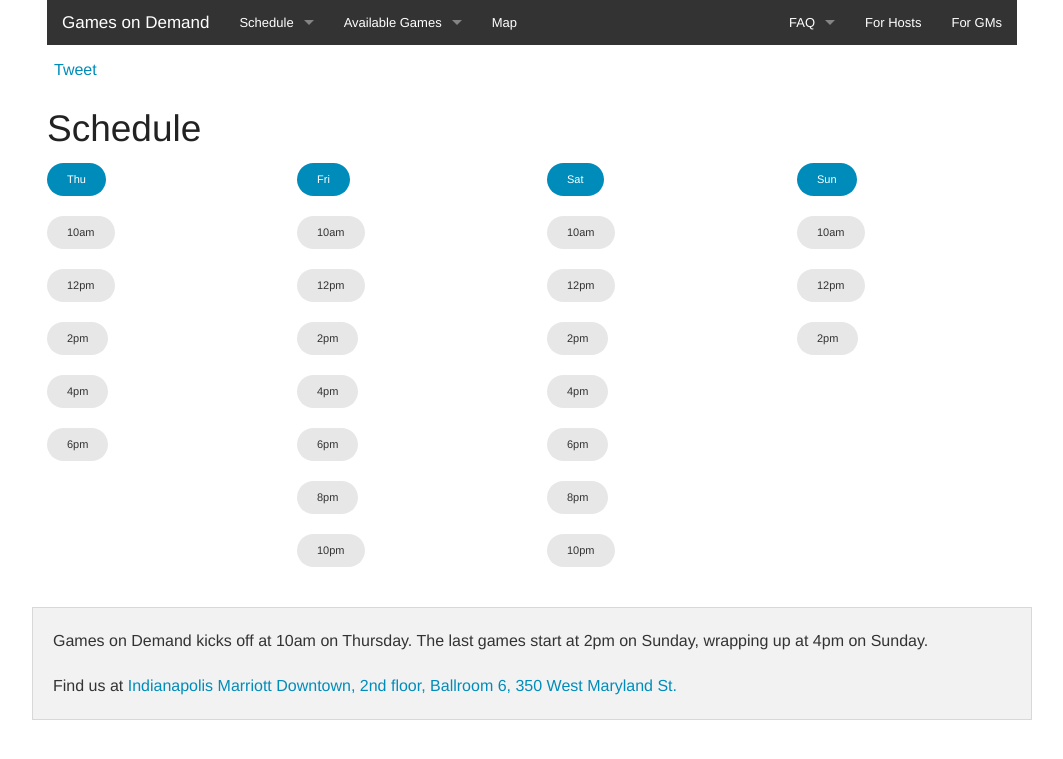
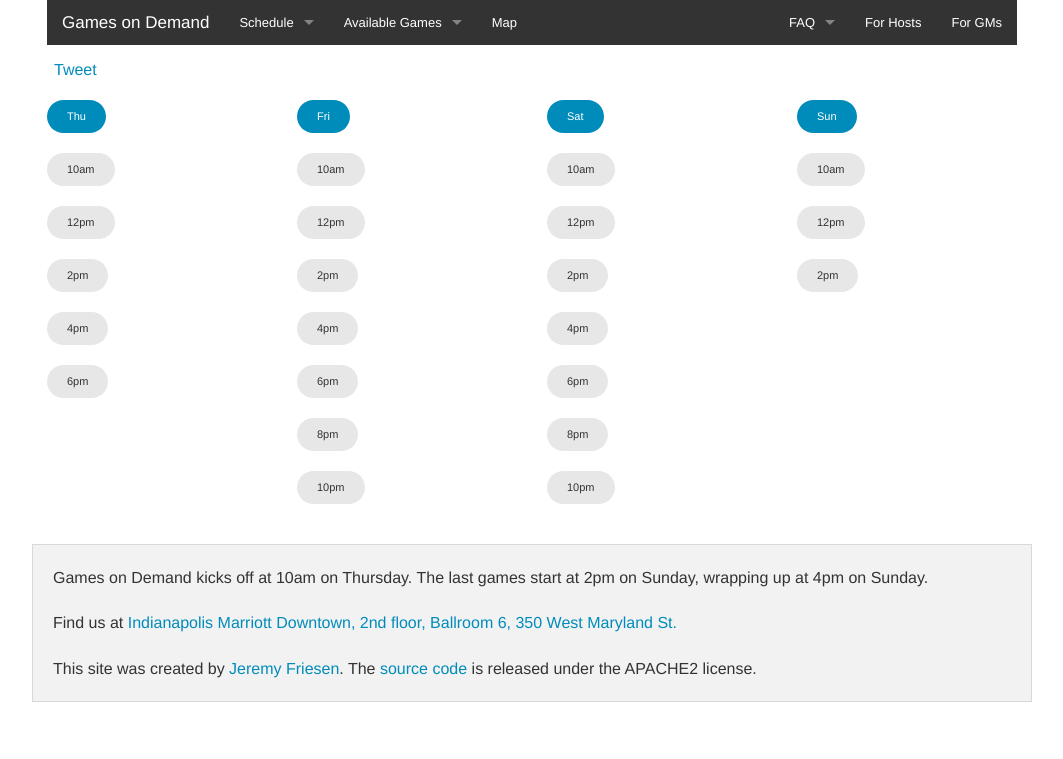
Before and after one commit to gamesondemand/gamesondemand.github.io, a Jekyll site: the page built from index.html, in a window 1280 px wide. Shown: the top 759 px of the page, without its empty margins (108-1171 px from the left). Built offline with Jekyll 4.4.1, drawn with Linux system fonts in a browser that asks for light colours; Markdown is read by kramdown in place of the engine named in the settings; comment, search, counter and statistics services are not loaded.

Commit message:
Adding a proper footer

```diff
--- /dev/null
+++ b/_includes/footer.html
@@ -0,0 +1,14 @@
+<p itemprop="text">
+  <span itemprop="organizer">Games on Demand</span>
+  <meta itemprop="startDate" content="2014-08-14">
+  <meta itemprop="duration" content="2014-08-14T10:00:00-0400/P4D">
+  <meta itemprop="endDate" content="2014-08-17">
+  kicks off at <date itemprop="doorTime" datetime="2014-08-14T10:00:00-0400">10am on Thursday</date>.
+  The last games start <date datetime="2014-08-17T14:00:00-0400">at 2pm on Sunday</date>, wrapping up <date itemprop="endDate" datetime="2014-08-17T16:00:00-0400">at 4pm on Sunday</date>.
+</p>
+<p itemprop="location" itemscope="" itemtype="http://schema.org/EventVenue">Find us at
+  <a target="_blank" href="https://www.google.com/maps/place/350+W+Maryland+St,+Indianapolis,+IN+46225/@39.7662266,-86.164766,18z/data=!4m2!3m1!1s0x886b50ba9cb559e7:0xae912acda532d288"><span itemprop="name">Indianapolis Marriott Downtown</span>, <span itemprop="description">2nd floor, Ballroom 6, 350 West Maryland St.</span></a>
+  <meta itemprop="address" content="350 West Maryland Street, Indianapolis, IN 46225 USA">
+</p>
+
+<p>This site was created by <a itemprop="author" href="http://plus.google.com/+JeremyFriesen?rel=author">Jeremy Friesen</a>. The <a itemprop="relatedLink" href="http://github.com/gamesondemand/gamesondemand.github.io">source code</a> is released under the APACHE2 license.</p>
--- a/_layouts/default.html
+++ b/_layouts/default.html
@@ -52,6 +52,8 @@
       js.src = "//connect.facebook.net/en_US/sdk.js#xfbml=1&version=v2.0";
       fjs.parentNode.insertBefore(js, fjs);
     }(document, 'script', 'facebook-jssdk'));</script>
+    <div itemscope itemtype="http://schema.org/SocialEvent">
+
       <div class="row">
         <header class="large-12 columns header">
           {% include navigation.html %}
@@ -64,6 +66,13 @@
         </section>
       </div>
 
+      <div class="row site-wide-footer">
+        <footer class="site-wide-footer footer large-12 columns panel">
+          {% include footer.html %}
+        </footer>
+      </div>
+
+    </div>
     <!-- Place this tag after the last +1 button tag. -->
     <script type="text/javascript">
       (function() {
--- a/index.html
+++ b/index.html
@@ -4,7 +4,6 @@
 description: List of Time Slots and Days for Games on Demand
 ---
 
-<h2 id="schedule">Schedule</h2>
 <div itemscope itemtype="http://schema.org/SocialEvent">
   <div class="row schedule">
     <div class="small-3 columns day thursday">
@@ -24,19 +23,4 @@
       {% include day_for_homepage.html %}
     </div>
   </div>
-
-  <div class="row panel">
-    <p itemprop="text">
-      <span itemprop="organizer">Games on Demand</span>
-      <meta itemprop="startDate" content="2014-08-14">
-      <meta itemprop="duration" content="2014-08-14T10:00:00-0400/P4D">
-      <meta itemprop="endDate" content="2014-08-17">
-      kicks off at <date itemprop="doorTime" datetime="2014-08-14T10:00:00-0400">10am on Thursday</date>.
-      The last games start <date datetime="2014-08-17T14:00:00-0400">at 2pm on Sunday</date>, wrapping up <date itemprop="endDate" datetime="2014-08-17T16:00:00-0400">at 4pm on Sunday</date>.
-    </p>
-    <p itemprop="location" itemscope="" itemtype="http://schema.org/EventVenue">Find us at
-      <a target="_blank" href="https://www.google.com/maps/place/350+W+Maryland+St,+Indianapolis,+IN+46225/@39.7662266,-86.164766,18z/data=!4m2!3m1!1s0x886b50ba9cb559e7:0xae912acda532d288"><span itemprop="name">Indianapolis Marriott Downtown</span>, <span itemprop="description">2nd floor, Ballroom 6, 350 West Maryland St.</span></a>
-      <meta itemprop="address" content="350 West Maryland Street, Indianapolis, IN 46225 USA">
-    </p>
-  </div>
 </div>
```
Lines whose indentation alone changed are shown as unchanged.
